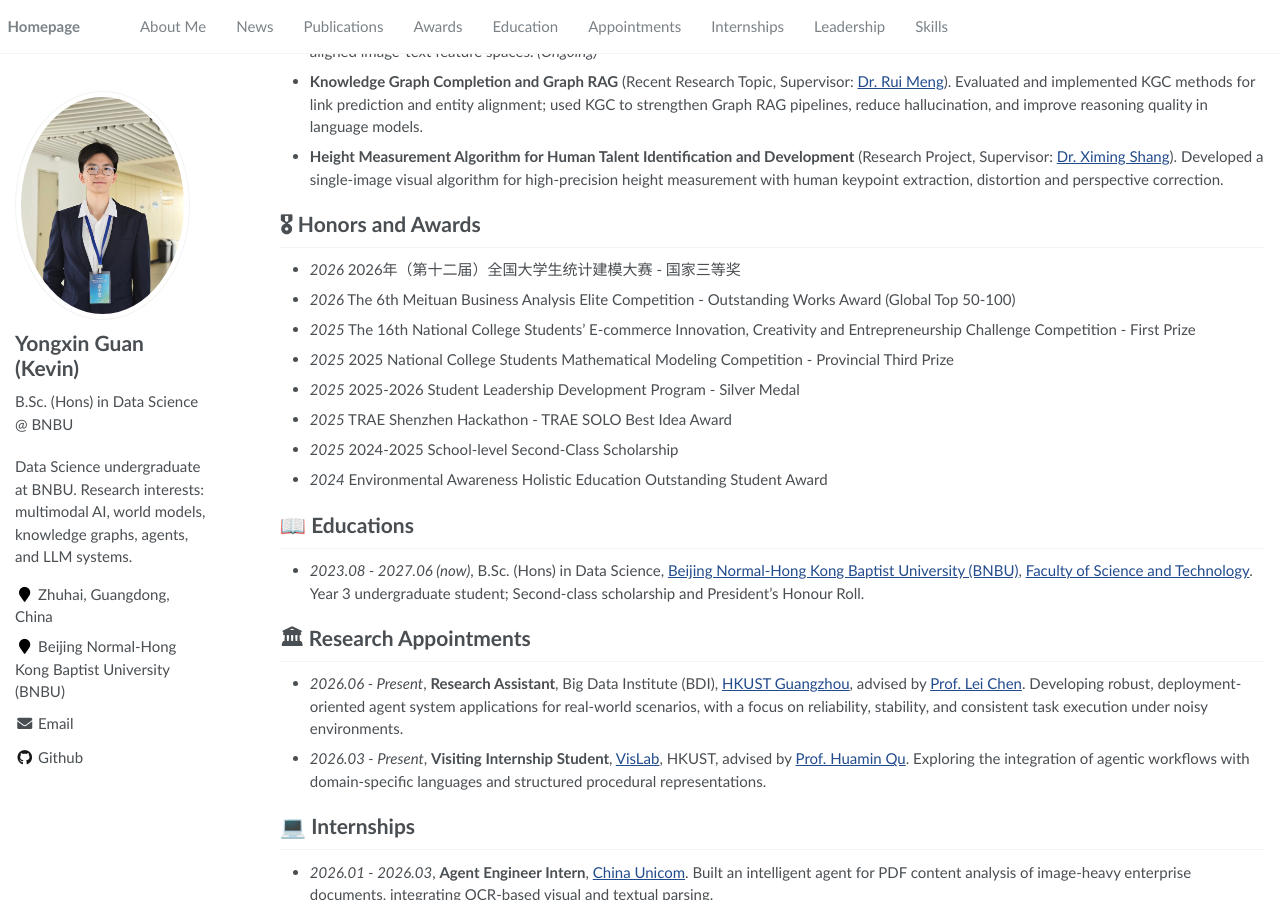
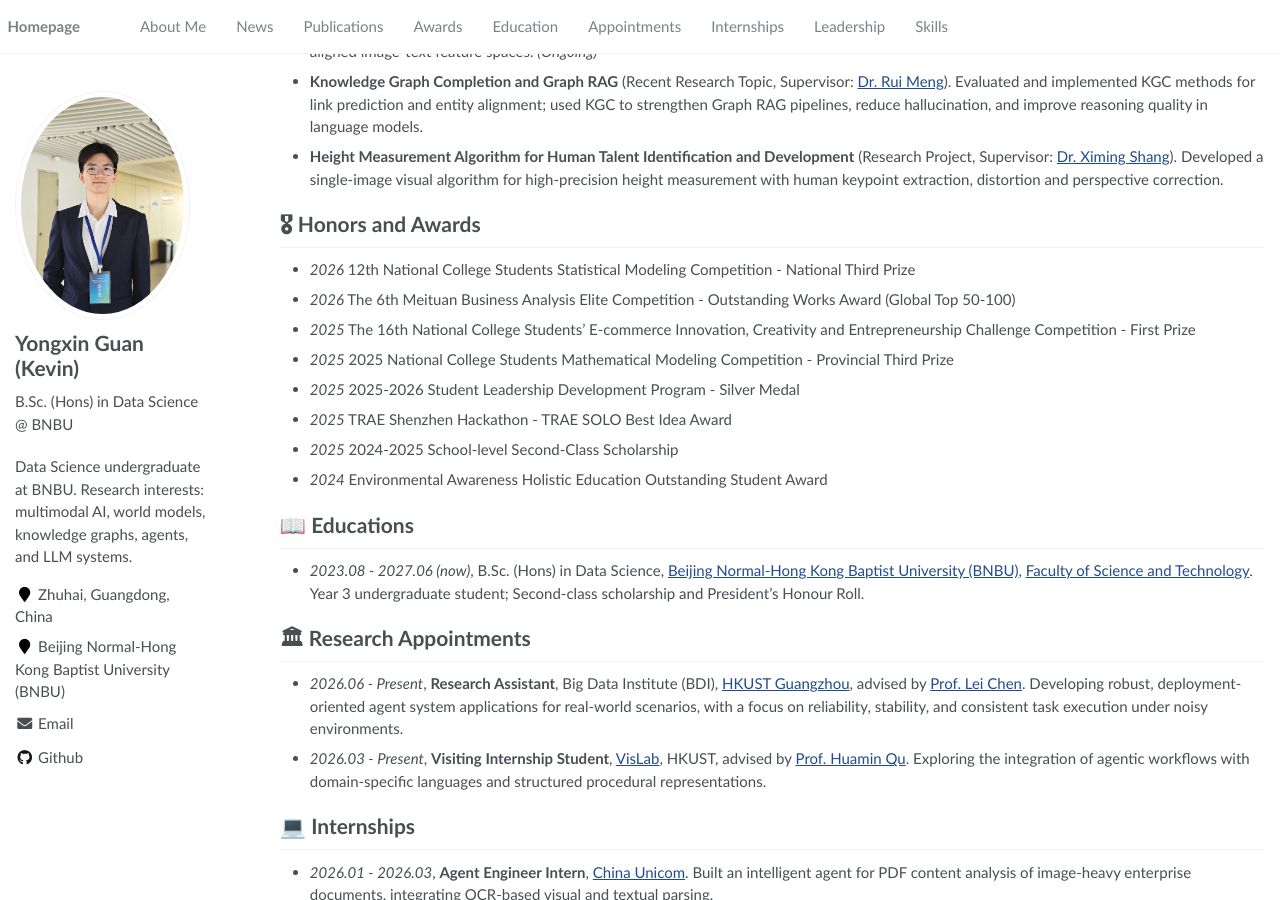
Before and after one commit to KevinKwank/KevinKwank.github.io, a Jekyll site: the page built from _pages/about.md, in a window 1280 px wide and 900 px high, scrolled down 1262 px. Built offline with Jekyll 4.4.1, drawn with Linux system fonts in a browser that asks for light colours.

Commit message:
Use English for statistical modeling competition award

```diff
--- a/_pages/about.md
+++ b/_pages/about.md
@@ -63,7 +63,7 @@ My [CV](files/CV_Yongxin_GUAN.pdf) is available for download. You can also find
 <span id="awards"></span>
 
 # 🎖 Honors and Awards
-- *2026* 2026年（第十二届）全国大学生统计建模大赛 - 国家三等奖
+- *2026* 12th National College Students Statistical Modeling Competition - National Third Prize
 - *2026* The 6th Meituan Business Analysis Elite Competition - Outstanding Works Award (Global Top 50-100)
 - *2025* The 16th National College Students' E-commerce Innovation, Creativity and Entrepreneurship Challenge Competition - First Prize
 - *2025* 2025 National College Students Mathematical Modeling Competition - Provincial Third Prize
```
